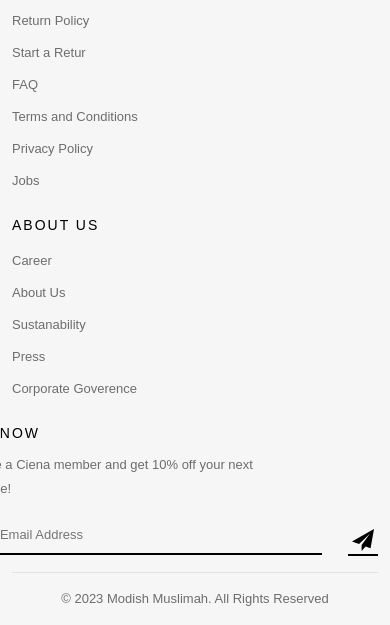
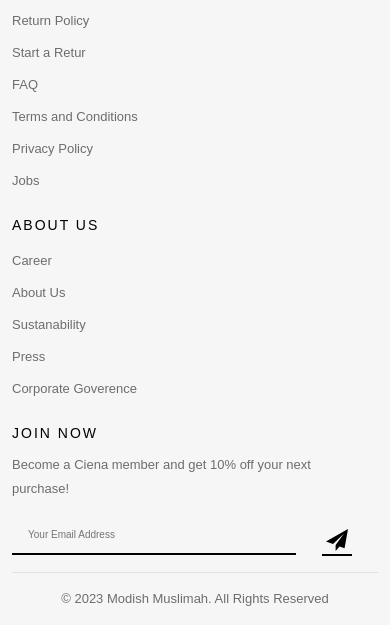
Before and after one commit to codewithRAHMAN/modish-muslimah, a plain HTML site: page index.html in a window 390 px wide. Shown: the part 10410-11035 px from the top of the page. Drawn offline with nearby package versions, Linux system fonts and the light colour scheme.

Commit message:
commit commit

```diff
--- a/index.html
+++ b/index.html
@@ -33,8 +33,8 @@
         <header class="modishmuslima modishmuslima-header modishmuslima-offcanvas w-100">
             <nav class="navbar navbar-expand-lg navbar-light  mm-nav">
                 <div>
-                    <a class="navbar-brand text-left text-end " href="#"><img src="images/Logo.svg" style
-                            width="95px" height="31px" alt=""></a>
+                    <a class="navbar-brand text-left text-end " href="#"><img src="images/Logo.svg" style width="95px"
+                            height="31px" alt=""></a>
                 </div>
                 <span class="border-0" type="button" data-bs-toggle="collapse" data-bs-target="#main_nav"
                     aria-expanded="false" aria-label="Toggle navigation">
@@ -290,13 +290,13 @@
                 <div class="mm-navicons">
                     <ul class="list-unstyled d-flex m-0 gap-3   mm-nav-icons">
                         <li><img src="images/search-interface-symbol.png" width="25px" onhover=""></li>
-                        <li class="nav-item dropdown" id="navbarDropdown" role="button"
-                        aria-haspopup="true" aria-expanded="false" id="triggerArea">
+                        <li class="nav-item dropdown" id="navbarDropdown" role="button" aria-haspopup="true"
+                            aria-expanded="false" id="triggerArea">
                             <a class="nav-link text-decoration-none p-0" href="#">
                                 <img src="images/user (1).png" width="25px">
                             </a>
                             <div class="dropdown-menu mm-login-dropdown dropdown-menu-right mm-form-width end-0"
-                                aria-labelledby="navbarDropdown" >
+                                aria-labelledby="navbarDropdown">
                                 <div class="mm-form-px">
                                     <div class="d-flex justify-content-between">
                                         <a><span class="mm-form-signin">Sign In</span></a>
@@ -364,8 +364,7 @@
                     </div>
                 </div>
 
-                <div class="carousel-item justify-content-center align-items-center"
-                    data-bs-interval="10000"
+                <div class="carousel-item justify-content-center align-items-center" data-bs-interval="10000"
                     style="background-image: url('images/slide2.png');  width:100%; height:100vh; background-repeat: no-repeat; background-size: cover;">
                     <div
                         class="carousel-content-wraper d-flex justify-content-center align-items-center h-100 text-center">
@@ -382,8 +381,7 @@
                         </div>
                     </div>
                 </div>
-                <div class="carousel-item justify-content-center align-items-center"
-                data-bs-interval="10000"
+                <div class="carousel-item justify-content-center align-items-center" data-bs-interval="10000"
                     style="background-image: url('images/New\ Project3.png');  width:100%; height:100vh; background-repeat: no-repeat; background-size: cover;">
 
                     <div class="carousel-content-wraper d-flex justify-content-center align-items-center h-100 p-4">
@@ -596,16 +594,14 @@
                         <div class="category-col flex-md-grow-1 flex-md-shrink-1 d-flex flex-column gap-2">
                             <div class="category h-50 position-relative">
                                 <div class="cat-image h-100">
-                                    <img src="images/img1.jpg" class="w-100 h-100 img-fluid"
-                                        alt="Boat on Calm Water" />
+                                    <img src="images/img1.jpg" class="w-100 h-100 img-fluid" alt="Boat on Calm Water" />
                                 </div>
                                 <button
                                     class="position-absolute mm-category-btn top-50 border-0 start-50 translate-middle shadow-sm px-5 py-4 bg-white">Accessories</button>
                             </div>
                             <div class="category h-50 position-relative">
                                 <div class="cat-image h-100">
-                                    <img src="images/img2.jpg" class="w-100 h-100 img-fluid"
-                                        alt="Boat on Calm Water" />
+                                    <img src="images/img2.jpg" class="w-100 h-100 img-fluid" alt="Boat on Calm Water" />
                                 </div>
                                 <button
                                     class="position-absolute mm-category-btn top-50 border-0 start-50 translate-middle shadow-sm px-5 py-4 bg-white">Handbag</button>
@@ -614,8 +610,7 @@
                         <div class="category-col flex-md-grow-1 flex-md-shrink-1">
                             <div class="category position-relative">
                                 <div class="cat-image h-100">
-                                    <img src="images/img3.png" class="w-100 h-100 img-fluid"
-                                        alt="Boat on Calm Water" />
+                                    <img src="images/img3.png" class="w-100 h-100 img-fluid" alt="Boat on Calm Water" />
                                 </div>
                                 <button
                                     class="position-absolute mm-category-btn top-50 border-0 start-50 translate-middle shadow-sm px-5 py-4 bg-white">New
@@ -625,16 +620,14 @@
                         <div class="category-col flex-md-grow-1 flex-md-shrink-1 d-flex flex-column gap-2">
                             <div class="category h-50 position-relative">
                                 <div class="cat-image h-100">
-                                    <img src="images/img4.jpg" class="w-100 h-100 img-fluid"
-                                        alt="Boat on Calm Water" />
+                                    <img src="images/img4.jpg" class="w-100 h-100 img-fluid" alt="Boat on Calm Water" />
                                 </div>
                                 <button
                                     class="position-absolute mm-category-btn top-50 border-0 start-50 translate-middle shadow-sm px-5 py-4 bg-white">Sweatshirts</button>
                             </div>
                             <div class="category h-50 position-relative">
                                 <div class="cat-image h-100">
-                                    <img src="images/img5.jpg" class="w-100 h-100 img-fluid"
-                                        alt="Boat on Calm Water" />
+                                    <img src="images/img5.jpg" class="w-100 h-100 img-fluid" alt="Boat on Calm Water" />
                                 </div>
                                 <button
                                     class="position-absolute mm-category-btn top-50 border-0 start-50 translate-middle shadow-sm px-5 py-4 bg-white">Footwears</button>
@@ -927,7 +920,7 @@
                             </ul>
                         </div>
                     </div>
-                    <div class="offset-lg-1 offset-sm-0 col-lg-2 ">
+                    <div class="offset-lg-1 offset-sm-0 col-lg-2">
                         <h6 class="h-7 mm-footer-headings">ABOUT US</h6>
                         <ul class="list-unstyled">
                             <li><a class="text-decoration-none mm-footer-text" href="">Career</a></li>
@@ -937,9 +930,14 @@
                             <li><a class="text-decoration-none mm-footer-text" href="">Corporate Goverence</a></li>
                         </ul>
                     </div>
+
+
+
+
                     <div class="col-lg-4">
-                        <div class="d-flex justify-content-end">
-                            <div>
+                        <!-- <div class="d-flex justify-content-end"> -->
+                        <div class="d-flex justify-content-lg-center">
+                            <div class=" ">
                                 <h6 class="h-7 mm-footer-headings">JOIN NOW</h6>
                                 <p class="mm-footer-logo-section-text"> Become a Ciena member and get 10% off your next
                                     <br>purchase!
@@ -962,6 +960,10 @@
                             </form>
                         </div>
                     </div>
+
+
+
+
                 </div>
                 <div class="border-top"></div>
                 <div class="row  py-3">
--- a/style.css
+++ b/style.css
@@ -1070,4 +1070,18 @@ img.mm-nav-wraper {
     border-left: 3px solid#777777;
     border-right: 3px solid#777777;
   }
+
+
+  .mm-form-email {
+    background-color: #f6f6f6;
+    font-family: "GlacialIndifference-Regular", Sans-serif;
+    font-size:10px;
+    font-weight: 400;
+    line-height: 24px;
+    border-style: solid;
+    border-width: 0 0 2px;
+    border-color: #000;
+    padding: 6px;
+    margin: 0 10px 0 0;
+  }
 }
```
Lines whose indentation alone changed are shown as unchanged.
